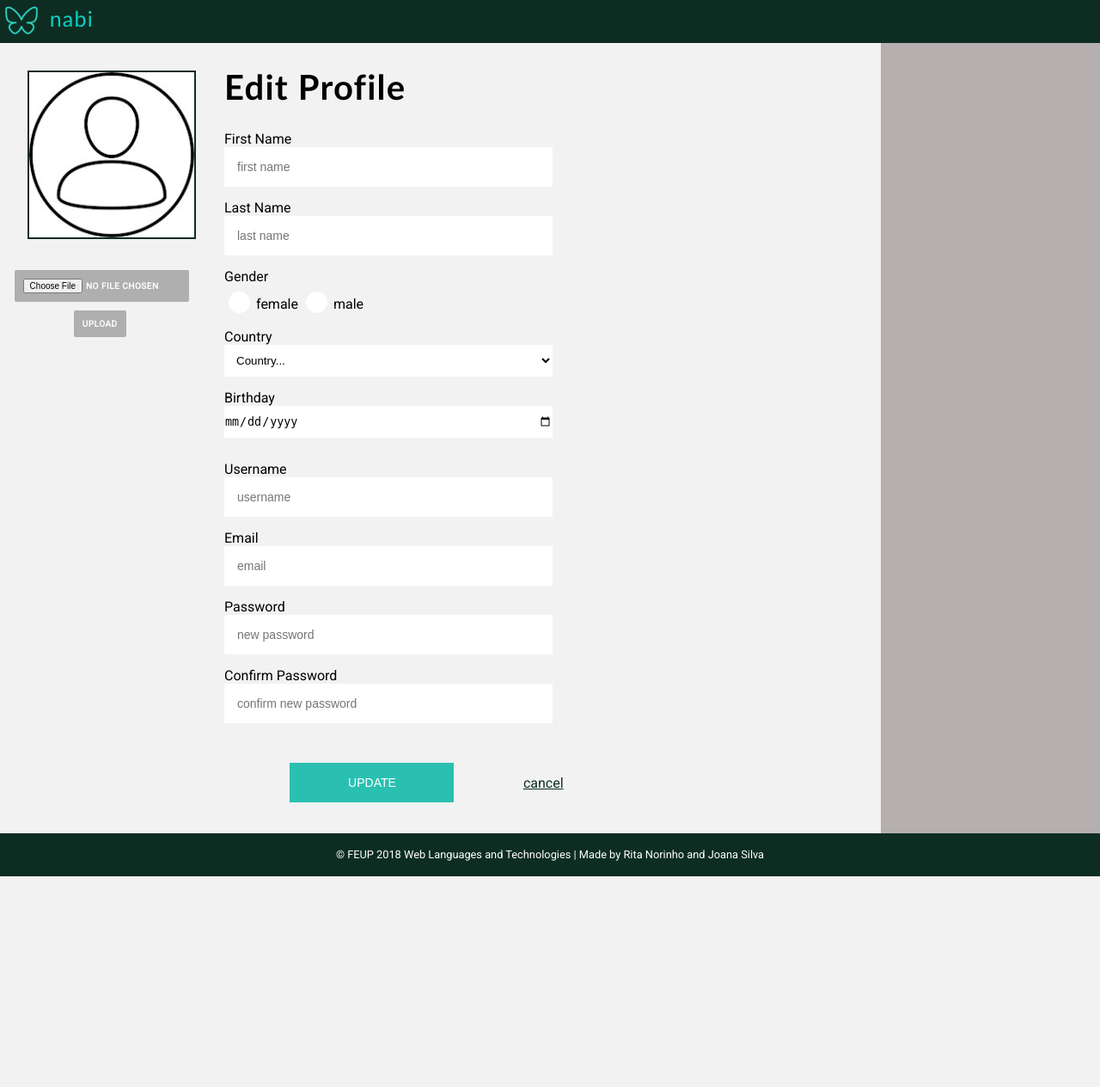
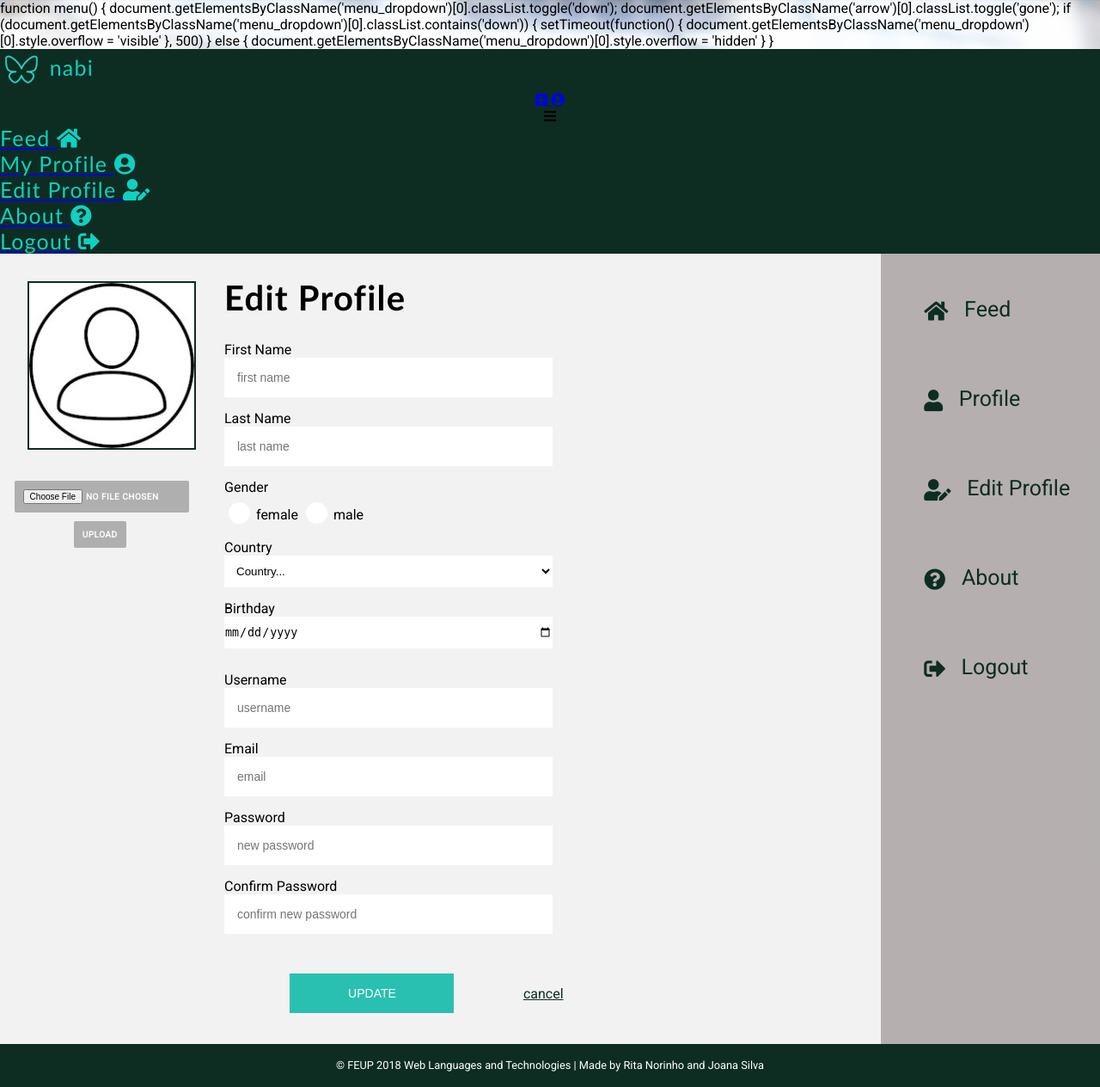
Before and after one commit to jmcsilva98/LTW-FEUP, a PHP site: page /pages/edit_profile.php in a window 1280 px wide. Shown: the whole page at 86% size. Before the commit the page ends 1019 px from the top, so only its background shows below. Run offline with PHP 8.4, Linux system fonts and the light colour scheme; the visitor is signed in with stand-in values (Sample User, id 1); data comes from the database, SQL or seed files in the repository; some libraries are stand-ins or nearby versions.

Commit message:
css in sidenav and tried to start in header...

```diff
--- a/css/style.css
+++ b/css/style.css
@@ -413,8 +413,31 @@
  .side_nav{
      background-color: var(--bg-color-sidenav);
      grid-area: goto;
+     font-size: 25px;
+     font-family: "Roboto",sans-serif;
+     overflow-x: hidden;
+ }
+ .side_nav a{
+    color:var(--bg-color-dark);
+    text-decoration: none;
+    vertical-align: middle;
 
  }
+
+ .side_nav a span{
+    color:var(--bg-color-dark);
+    text-decoration: none;
+    vertical-align: middle;
+    padding-right: 0.5em;
+
+ }
+ .side_nav a p{
+
+    padding: 1em;
+    padding-left:2em;
+
+ }
+
 
  .Reviews{
      grid-area: nav;
--- /dev/null
+++ b/js/dropdown_menu.js
@@ -0,0 +1,11 @@
+function menu() {
+    document.getElementsByClassName('menu_dropdown')[0].classList.toggle('down');
+    document.getElementsByClassName('arrow')[0].classList.toggle('gone');
+    if (document.getElementsByClassName('menu_dropdown')[0].classList.contains('down')) {
+      setTimeout(function() {
+        document.getElementsByClassName('menu_dropdown')[0].style.overflow = 'visible'
+      }, 500)
+    } else {
+      document.getElementsByClassName('menu_dropdown')[0].style.overflow = 'hidden'
+    }
+  }
--- a/pages/edit_profile.php
+++ b/pages/edit_profile.php
@@ -2,9 +2,11 @@
 
     include_once('../includes/session.php');
     include_once('../templates/tpl_edit_profile.php');
+    include_once('../templates/common/tpl_side_nav.php');
     include_once('../templates/common/tpl_footer.php');
     include_once('../database/db_user.php');
     include_once('../templates/tpl_countries.php');
+    include_once('../js/dropdown_menu.js');
 
     // Verify if user is logged in
     if (!isset($_SESSION['username']))
--- a/pages/profile.php
+++ b/pages/profile.php
@@ -28,7 +28,7 @@
     }
     draw_reviews($user_reviews);
     //draw_review();
-    draw_footer();
+  //  draw_footer();
 
 
 
--- /dev/null
+++ b/templates/common/tpl_side_nav.php
@@ -0,0 +1,29 @@
+<?php function draw_side_nav(){ ?>
+<nav>
+                <a class="main_page_btn" href="main_page.php">
+                <p>  <span class="fas fa-home"></span>
+                    Feed </p>
+                 </a>
+                 <a class="profile_btn" href="profile.php">
+                 <p>  <span class="fas fa-user"></span>
+                   Profile </p>
+                 </a>
+                 <!-- <a class="search_btn" href="profile.php">
+                    <span class="fas fa-search"></span>
+                    <p> Feed </p>
+                 </a>          -->
+                 <a class="edit_profile_btn" href="edit_profile.php">
+                 <p> <span class="fas fa-user-edit"></span>
+                   Edit Profile </p>
+                 </a>
+                 <a class="about_btn" href="about.php">
+                  <p> <span class="fas fa-question-circle"></span>
+                     About </p>
+                 </a>
+                 <a class="logout_btn" href="../actions/action_logout.php">
+                    <p> <span class="fas fa-sign-out-alt"></span>
+                     Logout </p>
+                 </a>
+</nav>
+
+<?php } ?>
--- a/templates/tpl_edit_profile.php
+++ b/templates/tpl_edit_profile.php
@@ -18,10 +18,48 @@
         <div class="edit_profile_header">
             <header>
             <p> <img src="../assets/mininabi.png" alt="Nabi logo (butterfly)"> nabi </p>
+
+
+                <!-- ALTERAR PARA ADICIONAR REVIEW -->
+                 <a class="add_review_btn" href="?.php">
+                  <span class="fas fa-plus-square"></span> </a>
+
+                 <a class="profile_btn" href="profile.php">
+                   <span class="fas fa-user-circle"></span>
+                   <?php echo htmlentities($userinfo['FirstName']) ?> </a>
+
+                <div class="menu">
+
+                    <div class="menu_title" onclick="menu()">
+                    <?php echo htmlentities($userinfo['FirstName']) ?>
+                    <span class="fa fa-bars"></span>
+                        <div class="arrow"></div>
+                        </div>
+                        <div class="menu_dropdown">
+                         <a class="main_page_btn" href="main_page.php">
+                            <p> Feed <span class="fas fa-home"></span> </p>
+                        </a>
+                        <a class="profile_btn" href="profile.php">
+                            <p> My Profile <span class="fas fa-user-circle"></span> </p>
+                        </a>
+                        <a class="edit_btn" href="edit_profile.php">
+                            <p> Edit Profile <span class="fas fa-user-edit"></span> </p>
+                        </a>
+                        <a class="about_btn" href="about.php">
+                            <p> About <span class="fas fa-question-circle"></span> </p>
+                        </a>
+                        <a class="logout_btn" href="../actions/action_logout.php">
+                            <p> Logout <span class="fas fa-sign-out-alt"></span> </p>
+                        </a>
+                        </div>
+
+
             </header>
         </div>
 
         <div class="side_nav">
+
+            <?php draw_side_nav() ?>
         </div>
 
 
@@ -80,3 +118,6 @@
 
     </div>
     <?php } ?>
+
+    </body>
+    </html>
```
Also changed, not shown: other parts of css/style.css (+71 -0 lines), templates/tpl_profile.php (+6 -3 lines).
